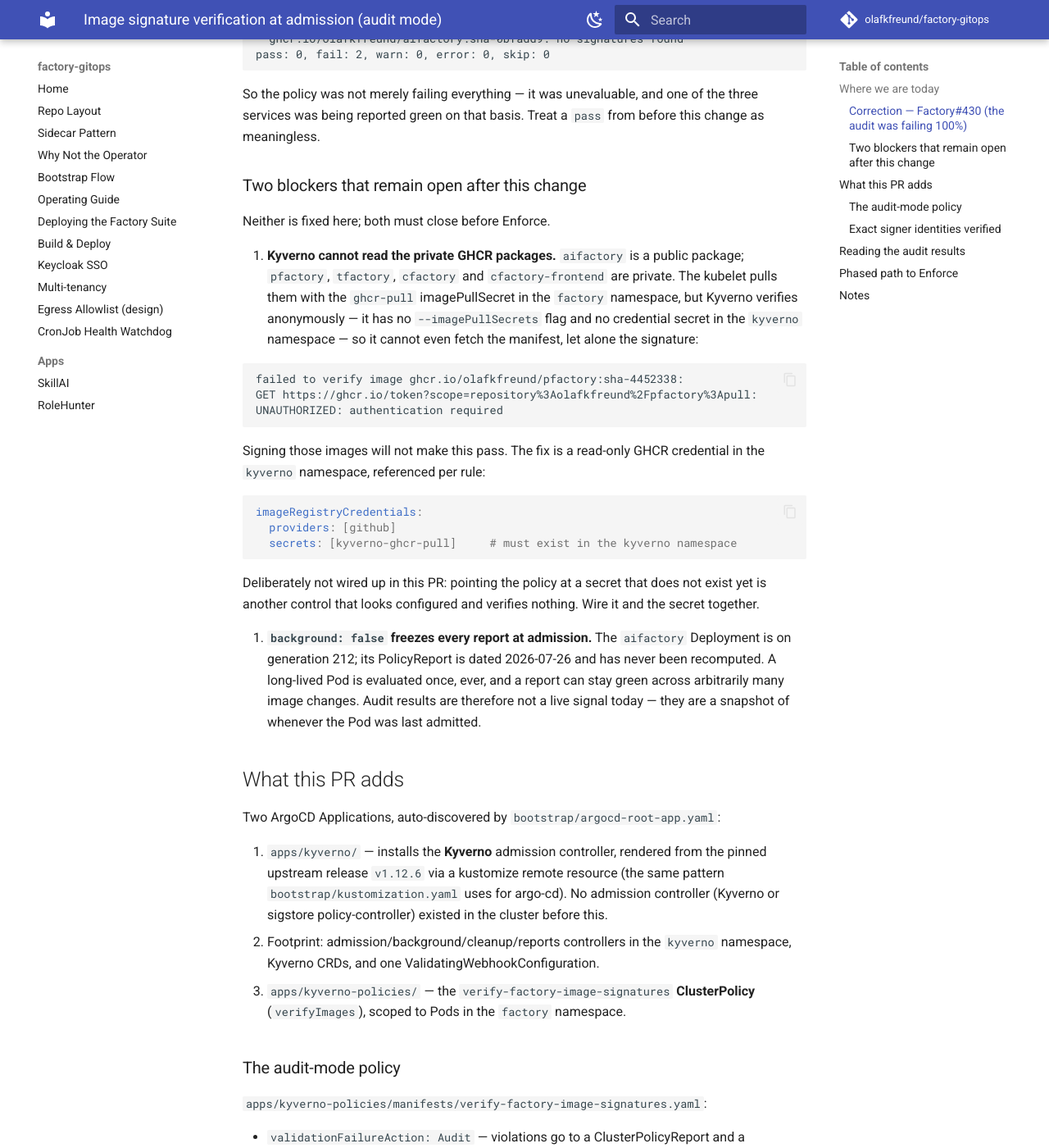
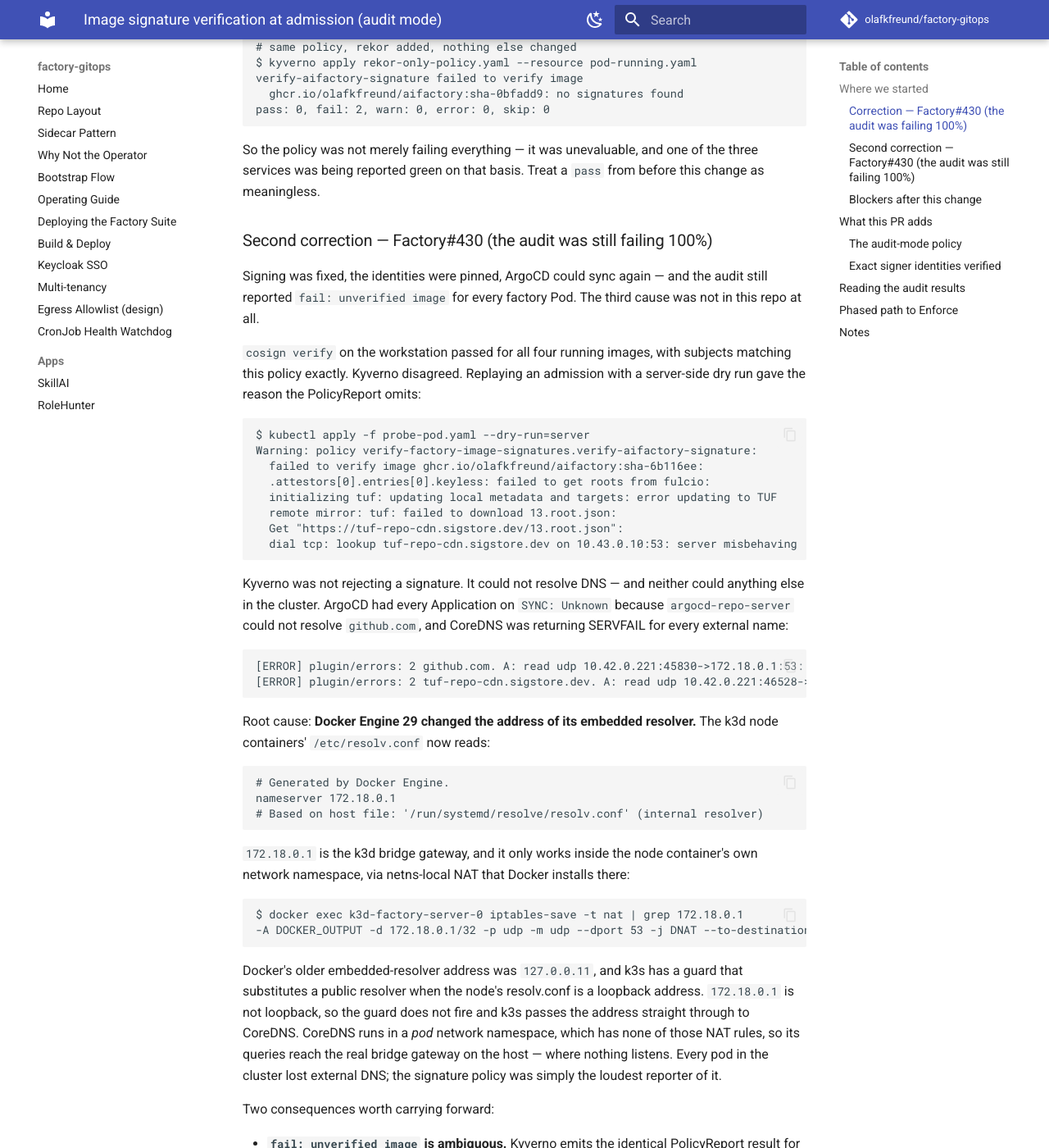
Before and after one commit to olafkfreund/factory-gitops, an MkDocs documentation site: the page built from docs/image-signature-admission.md, in a window 1280 px wide and 1400 px high, scrolled down 2030 px. Shown: the whole window at 82% size. Built offline with MkDocs 1.6.1 and Material for MkDocs 9.7.7, drawn with Linux system fonts in a browser that asks for light colours; comment, search, counter and statistics services are not loaded; some of the changed text lies outside the part shown.

Commit message:
fix(kyverno): record why signature audit failed 100%, and correct the stale private-package claim
The audit reported `fail: unverified image` for every fleet image while
`cosign verify` passed for all of them. The disagreement was not signing and
not the pinned signer identity -- Kyverno could not resolve DNS, so it never
retrieved the Sigstore TUF root:

  failed to get roots from fulcio: initializing tuf: ... Get
  "https://tuf-repo-cdn.sigstore.dev/13.root.json": lookup
  tuf-repo-cdn.sigstore.dev on 10.43.0.10:53: server misbehaving

No pod in the cluster had external DNS (ArgoCD had every Application on SYNC:
Unknown for the same reason). Root cause is Docker Engine 29 writing the bridge
gateway 172.18.0.1 as the node resolver: it only answers inside the node
container netns via local DNAT, k3s's loopback-substitution guard does not fire
for a non-loopback address, and CoreDNS runs in a pod netns that cannot reach
it. That fix belongs in nixos_config (olafkfreund/nixos_config#1232), not here.

No functional change to the policy -- it was correct. What changes:

- Manifest: document that `fail: unverified image` is emitted identically for
  "no valid signature" and "could not reach Sigstore/GHCR", with the log check
  that tells them apart. Load-bearing before Factory#522 flips to Enforce.
  Also note the failure is sticky per admission-controller process.
- Manifest: correct the stale claim that cfactory and cfactory-frontend are
  private GHCR packages. All five are public; Kyverno verifies both
  anonymously. Kept the part that is still true -- Kyverno holds no GHCR
  credential, so making any package private again breaks verification.
- Docs: second Factory#430 correction with the evidence; close the
  private-package blocker; refresh the signer-identity table to the anchored
  full-workflow regexps actually shipped; add the server-side dry-run probe as
  the way to replay verification without deploying; mark enforce-path phases
  1-3 observed on 2026-08-05.

Verified on the live cluster after repairing DNS and restarting the admission
controller: all five fleet images pass, and every fleet Pod PolicyReport is
pass 1 / fail 0.

Refs #430, #318

Co-Authored-By: Claude Opus 5 <noreply@anthropic.com>
Claude-Session: https://claude.ai/code/session_017sKH56LqHmqYfeJ9JujEHz

````diff
--- a/docs/image-signature-admission.md
+++ b/docs/image-signature-admission.md
@@ -8,7 +8,11 @@ reconcile it after merge.
 Related: Factory#318, compliance program #310 (gap #8). Depends on CFactory#191
 (CFactory image signing) before any move to Enforce.
 
-## Where we are today
+## Where we started
+
+Historical. Read the two corrections that follow before believing any of it —
+in particular, CFactory does sign its images now, and the signed tags are no
+longer only the semver ones.
 
 The release workflows for PFactory, AIFactory and TFactory sign every pushed
 image with **cosign keyless** (Sigstore + GitHub Actions OIDC — no long-lived
@@ -104,35 +108,106 @@ So the policy was not merely failing everything — it was unevaluable, and one
 of the three services was being reported green on that basis. Treat a `pass`
 from before this change as meaningless.
 
-### Two blockers that remain open after this change
+### Second correction — Factory#430 (the audit was still failing 100%)
 
-Neither is fixed here; both must close before Enforce.
+Signing was fixed, the identities were pinned, ArgoCD could sync again — and
+the audit still reported `fail: unverified image` for every factory Pod. The
+third cause was not in this repo at all.
 
-1. **Kyverno cannot read the private GHCR packages.** `aifactory` is a public
-   package; `pfactory`, `tfactory`, `cfactory` and `cfactory-frontend` are
-   private. The kubelet pulls them with the `ghcr-pull` imagePullSecret in the
-   `factory` namespace, but Kyverno verifies anonymously — it has no
-   `--imagePullSecrets` flag and no credential secret in the `kyverno`
-   namespace — so it cannot even fetch the manifest, let alone the signature:
+`cosign verify` on the workstation passed for all four running images, with
+subjects matching this policy exactly. Kyverno disagreed. Replaying an
+admission with a server-side dry run gave the reason the PolicyReport omits:
 
-   ```
-   failed to verify image ghcr.io/olafkfreund/pfactory:sha-4452338:
-   GET https://ghcr.io/token?scope=repository%3Aolafkfreund%2Fpfactory%3Apull:
-   UNAUTHORIZED: authentication required
-   ```
+```
+$ kubectl apply -f probe-pod.yaml --dry-run=server
+Warning: policy verify-factory-image-signatures.verify-aifactory-signature:
+  failed to verify image ghcr.io/olafkfreund/aifactory:sha-6b116ee:
+  .attestors[0].entries[0].keyless: failed to get roots from fulcio:
+  initializing tuf: updating local metadata and targets: error updating to TUF
+  remote mirror: tuf: failed to download 13.root.json:
+  Get "https://tuf-repo-cdn.sigstore.dev/13.root.json":
+  dial tcp: lookup tuf-repo-cdn.sigstore.dev on 10.43.0.10:53: server misbehaving
+```
 
-   Signing those images will not make this pass. The fix is a read-only GHCR
-   credential in the `kyverno` namespace, referenced per rule:
+Kyverno was not rejecting a signature. It could not resolve DNS — and neither
+could anything else in the cluster. ArgoCD had every Application on
+`SYNC: Unknown` because `argocd-repo-server` could not resolve `github.com`,
+and CoreDNS was returning SERVFAIL for every external name:
+
+```
+[ERROR] plugin/errors: 2 github.com. A: read udp 10.42.0.221:45830->172.18.0.1:53: i/o timeout
+[ERROR] plugin/errors: 2 tuf-repo-cdn.sigstore.dev. A: read udp 10.42.0.221:46528->172.18.0.1:53: i/o timeout
+```
+
+Root cause: **Docker Engine 29 changed the address of its embedded resolver.**
+The k3d node containers' `/etc/resolv.conf` now reads:
+
+```
+# Generated by Docker Engine.
+nameserver 172.18.0.1
+# Based on host file: '/run/systemd/resolve/resolv.conf' (internal resolver)
+```
+
+`172.18.0.1` is the k3d bridge gateway, and it only works inside the node
+container's own network namespace, via netns-local NAT that Docker installs
+there:
+
+```
+$ docker exec k3d-factory-server-0 iptables-save -t nat | grep 172.18.0.1
+-A DOCKER_OUTPUT -d 172.18.0.1/32 -p udp -m udp --dport 53 -j DNAT --to-destination 127.0.0.11:38949
+```
+
+Docker's older embedded-resolver address was `127.0.0.11`, and k3s has a guard
+that substitutes a public resolver when the node's resolv.conf is a loopback
+address. `172.18.0.1` is not loopback, so the guard does not fire and k3s
+passes the address straight through to CoreDNS. CoreDNS runs in a *pod* network
+namespace, which has none of those NAT rules, so its queries reach the real
+bridge gateway on the host — where nothing listens. Every pod in the cluster
+lost external DNS; the signature policy was simply the loudest reporter of it.
+
+Two consequences worth carrying forward:
+
+- **`fail: unverified image` is ambiguous.** Kyverno emits the identical
+  PolicyReport result for "this image has no valid signature" and for "Kyverno
+  could not reach Sigstore or GHCR". The distinguishing detail only exists in
+  the admission-controller log. Always check it before acting on a fail:
+
+  ```bash
+  kubectl -n kyverno logs deploy/kyverno-admission-controller \
+    | grep 'failed to verify image'
+  ```
+
+- **The failure is sticky per process.** After DNS was restored, the running
+  admission-controller Pod kept returning the same TUF error; it only started
+  verifying after `kubectl -n kyverno rollout restart
+  deploy/kyverno-admission-controller`. A connectivity repair alone is not
+  enough to clear the audit.
+
+The DNS fix itself is not in this repo. The k3d cluster is created by
+`k3d-cluster-bootstrap.service` on p510 (declared in `nixos_config`), and the
+durable fix belongs there — see olafkfreund/nixos_config#1232. Until that
+lands, the node containers carry a hand-edited `/etc/resolv.conf`, which is
+lost if the cluster is ever recreated.
+
+### Blockers after this change
+
+1. **~~Kyverno cannot read the private GHCR packages.~~ CLOSED.** All five
+   factory GHCR packages — `aifactory`, `pfactory`, `tfactory`, `cfactory`,
+   `cfactory-frontend` — are public as of 2026-08-05, and Kyverno verifies all
+   of them anonymously. No `imageRegistryCredentials` wiring is needed.
+
+   What remains true: Kyverno has no GHCR credential at all (it runs with
+   `--registryCredentialHelpers=default,google,amazon,azure,github` and there
+   is no imagePullSecret in the `kyverno` namespace). Making any factory
+   package private again breaks verification immediately — a warning under
+   Audit, a denial of every Pod using it under Enforce. Wire the credential
+   *before* flipping a package to private, not after:
 
    ```yaml
    imageRegistryCredentials:
      providers: [github]
      secrets: [kyverno-ghcr-pull]     # must exist in the kyverno namespace
    ```
-
-   Deliberately not wired up in this PR: pointing the policy at a secret that
-   does not exist yet is another control that looks configured and verifies
-   nothing. Wire it and the secret together.
 
 2. **`background: false` freezes every report at admission.** The `aifactory`
    Deployment is on generation 212; its PolicyReport is dated 2026-07-26 and
@@ -170,19 +245,23 @@ Two ArgoCD Applications, auto-discovered by `bootstrap/argocd-root-app.yaml`:
 
 ### Exact signer identities verified
 
-Taken verbatim from each repo's release.yml `Verify signature` self-test:
+The issuer is `https://token.actions.githubusercontent.com` (GitHub Actions
+OIDC) for every rule. The subject is the GitHub Actions **workflow identity**,
+anchored at both ends — see the Factory#522 note in the manifest for why the
+old repo-prefix form was not good enough.
 
-| Image reference                     | OIDC issuer                                      | Certificate subject (regexp)                   |
-|-------------------------------------|--------------------------------------------------|------------------------------------------------|
-| `ghcr.io/olafkfreund/aifactory:*`   | `https://token.actions.githubusercontent.com`    | `^https://github\.com/olafkfreund/AIFactory/`  |
-| `ghcr.io/olafkfreund/pfactory:*`    | `https://token.actions.githubusercontent.com`    | `^https://github\.com/olafkfreund/PFactory/`   |
-| `ghcr.io/olafkfreund/tfactory:*`    | `https://token.actions.githubusercontent.com`    | `^https://github\.com/olafkfreund/TFactory/`   |
-| `ghcr.io/olafkfreund/cfactory*`     | (not signed yet)                                 | excluded — CFactory#191                        |
+| Image reference                            | Certificate subject (regexp)                                                                    |
+|--------------------------------------------|-------------------------------------------------------------------------------------------------|
+| `ghcr.io/olafkfreund/aifactory:*`          | `^https://github\.com/olafkfreund/AIFactory/\.github/workflows/(deploy\|release\|build-nix)\.yml@refs/heads/main$` |
+| `ghcr.io/olafkfreund/pfactory:*`           | `^https://github\.com/olafkfreund/PFactory/\.github/workflows/(deploy\|release)\.yml@refs/heads/main$`             |
+| `ghcr.io/olafkfreund/tfactory:*`           | `^https://github\.com/olafkfreund/TFactory/\.github/workflows/(deploy\|release)\.yml@refs/heads/main$`             |
+| `ghcr.io/olafkfreund/cfactory:*`, `cfactory-frontend:*` | `^https://github\.com/olafkfreund/CFactory/\.github/workflows/deploy\.yml@refs/heads/main$`           |
 
-The subject is the GitHub Actions **workflow identity** (the release workflow
-ref, e.g. `https://github.com/olafkfreund/AIFactory/.github/workflows/release.yml@refs/heads/main`);
-the prefix regexp matches it across branches/tags exactly as the repos' own
-self-test does.
+The alternation is load-bearing: `release.yml` publishes `:vX.Y.Z`,
+`deploy.yml` publishes `:sha-<short>` (what every running Pod is on), and
+`build-nix.yml` publishes `:sha-<short>-nix` (AIFactory's build image). Drop
+one and real deployments stop verifying. CFactory publishes only from
+`deploy.yml`.
 
 ## Reading the audit results
 
@@ -195,10 +274,36 @@ kubectl get policyreport -n factory -o wide
 
 # Detail for the signature policy
 kubectl describe clusterpolicyreport | grep -A5 verify-factory-image-signatures
+
+# A fail is ambiguous — always read the reason before acting on it.
+# "no signatures found" is a real verdict; anything mentioning tuf / fulcio /
+# rekor / DNS is a transport failure, not an unsigned image.
+kubectl -n kyverno logs deploy/kyverno-admission-controller \
+  | grep 'failed to verify image'
 ```
 
-An all-`pass` report for aifactory/pfactory/tfactory Pods is the green light for
-the next phase.
+To replay verification for a specific image without deploying anything, submit
+a throwaway Pod through admission with a server-side dry run. Kyverno evaluates
+it and returns the reason as a warning; nothing is persisted:
+
+```bash
+kubectl apply --dry-run=server -f - <<'EOF'
+apiVersion: v1
+kind: Pod
+metadata: { name: sig-probe, namespace: factory }
+spec:
+  restartPolicy: Never
+  containers:
+    - name: c
+      image: ghcr.io/olafkfreund/aifactory:sha-6b116ee
+      command: ["sleep", "1"]
+EOF
+```
+
+A clean `pod/sig-probe created (server dry run)` with no warning is a pass.
+
+An all-`pass` report for aifactory/pfactory/tfactory/cfactory Pods is the green
+light for the next phase.
 
 ## Phased path to Enforce
 
@@ -230,17 +335,32 @@ Do NOT skip a phase. Each is a separate, small PR.
      ghcr.io/olafkfreund/aifactory:<the-tag-actually-running>
    ```
 
-2. **Sign CFactory (CFactory#191).** Add the cosign keyless sign + verify steps
-   to CFactory's release workflow, matching the other three. Then add a
-   `verify-cfactory-signature` rule to the ClusterPolicy for
-   `ghcr.io/olafkfreund/cfactory:*` and `cfactory-frontend:*` with subject
-   `^https://github\.com/olafkfreund/CFactory/`, still in Audit. Confirm CFactory
-   Pods report `pass`.
+   **Done 2026-08-05** (Factory#430). Every running fleet Pod reports `pass`:
+
+   ```
+   $ kubectl -n factory get policyreport \
+       -o custom-columns=SCOPE:.scope.name,PASS:.summary.pass,FAIL:.summary.fail
+   SCOPE                                PASS   FAIL
+   aifactory-6747449559-znpmp           1      0
+   pfactory-597ddb58fc-bhgjr            1      0
+   tfactory-5c4c587c6-j2ptc             1      0
+   cfactory-8484f659c5-rbkj5            1      0
+   cfactory-frontend-788cc886f5-ptsdj   1      0
+   ```
+
+2. **Sign CFactory (CFactory#191).** **Done.** CFactory signs both images from
+   `deploy.yml` (CFactory#191 + #247) and the `verify-cfactory-signature` rule
+   covers `ghcr.io/olafkfreund/cfactory:*` and `cfactory-frontend:*`.
 
 3. **Confirm clean.** Every factory Pod (all four services) must report `pass`
    in the ClusterPolicyReport, over at least one full release cycle of each.
    Any Pod still on an unsigned tag must be redeployed onto a signed image
    first.
+
+   First clean sweep observed 2026-08-05 (above). Phase 1's "sustained period
+   across real runs" is deliberately not claimed yet — one sweep is a start,
+   not a record. Note also that Factory#444 (stale reports, `background: false`)
+   means a green report is only as current as the last admission.
 
 4. **Enforce.** Only then flip `validationFailureAction: Audit` -> `Enforce`.
    Consider also tightening `failurePolicy: Ignore` -> `Fail` at this point so a
````
Also changed, not shown: 1 other file.
